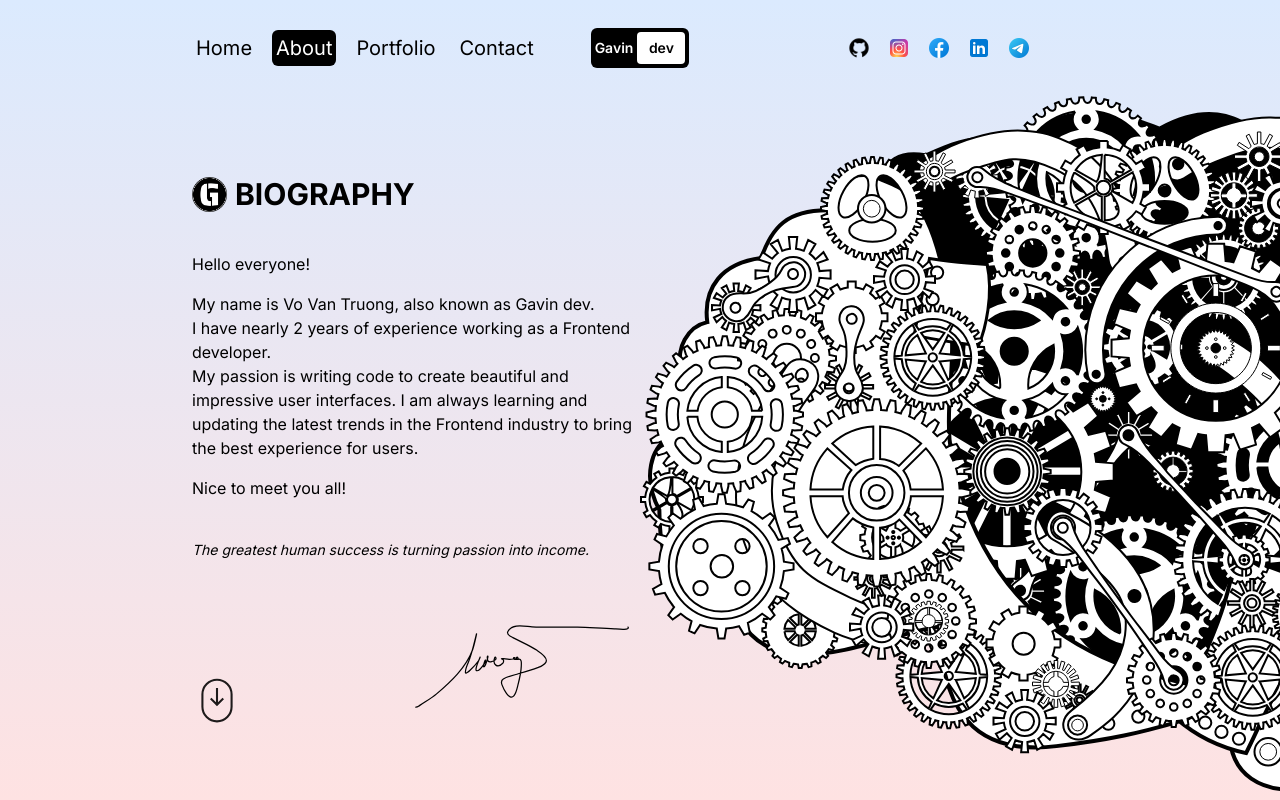
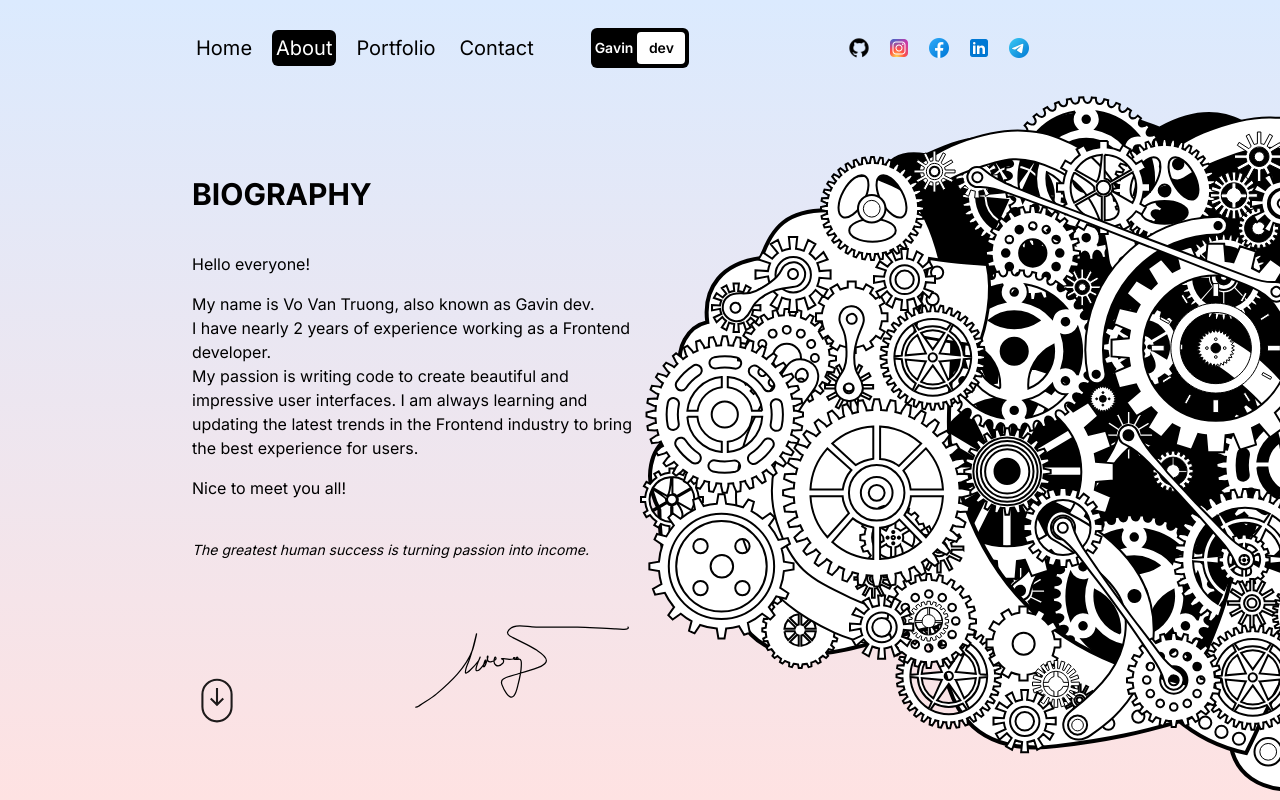
Before and after one commit to vovantruong/portfolio-2024, a Next.js app: page /about in a window 1280 px wide. Built offline with nearby package versions, Linux system fonts and the light colour scheme.

Commit message:
commit remove logo gavin in page about

```diff
--- a/src/app/about/page.jsx
+++ b/src/app/about/page.jsx
@@ -2,8 +2,6 @@
 import React, { useRef } from 'react'
 import { motion, useInView, useScroll } from 'framer-motion'
 import Brain from '@/components/customs/Brain'
-import Image from 'next/image'
-import LogoGavin from '../../../public/logo-gavin.png'
 
 const itemsSkill = [
     "Javascript", "HTML5", "CSS3", "SCSS", "SASS", "Tailwindcss", "React.js", "Next.js", "Typescript", "Wordpress", "Responsive Web"
@@ -59,7 +57,6 @@ const AboutPage = () => {
                     {/* BIOGRAPHY */}
                     <div className="flex flex-col gap-10 justify-center relative">
                         <h1 className='font-bold md:text-3xl text-2xl uppercase flex items-center'>
-                            <Image src={LogoGavin} alt='logo' width={35} height={35} className='mr-2' />
                             Biography
                         </h1>
                         <p className='text-base'>
@@ -111,7 +108,6 @@ const AboutPage = () => {
                             animate={isSkillRefInView ? { x: 0 } : {}}
                             transition={{ delay: 0.2 }}
                         >
-                            <Image src={LogoGavin} alt='logo' width={35} height={35} className='mr-2' />
                             SKILLS
                         </motion.h1>
                         <div className='flex gap-4 flex-wrap'>
@@ -152,7 +148,6 @@ const AboutPage = () => {
                             animate={isExperienceRefInView ? { x: "0" } : {}}
                             transition={{ delay: 0.2 }}
                         >
-                            <Image src={LogoGavin} alt='logo' width={35} height={35} className='mr-2' />
                             EXPERIENCE
                         </motion.h1>
                         {/* EXPERIENCE LIST */}
```
Also changed, not shown: public/logo-gavin.png.
